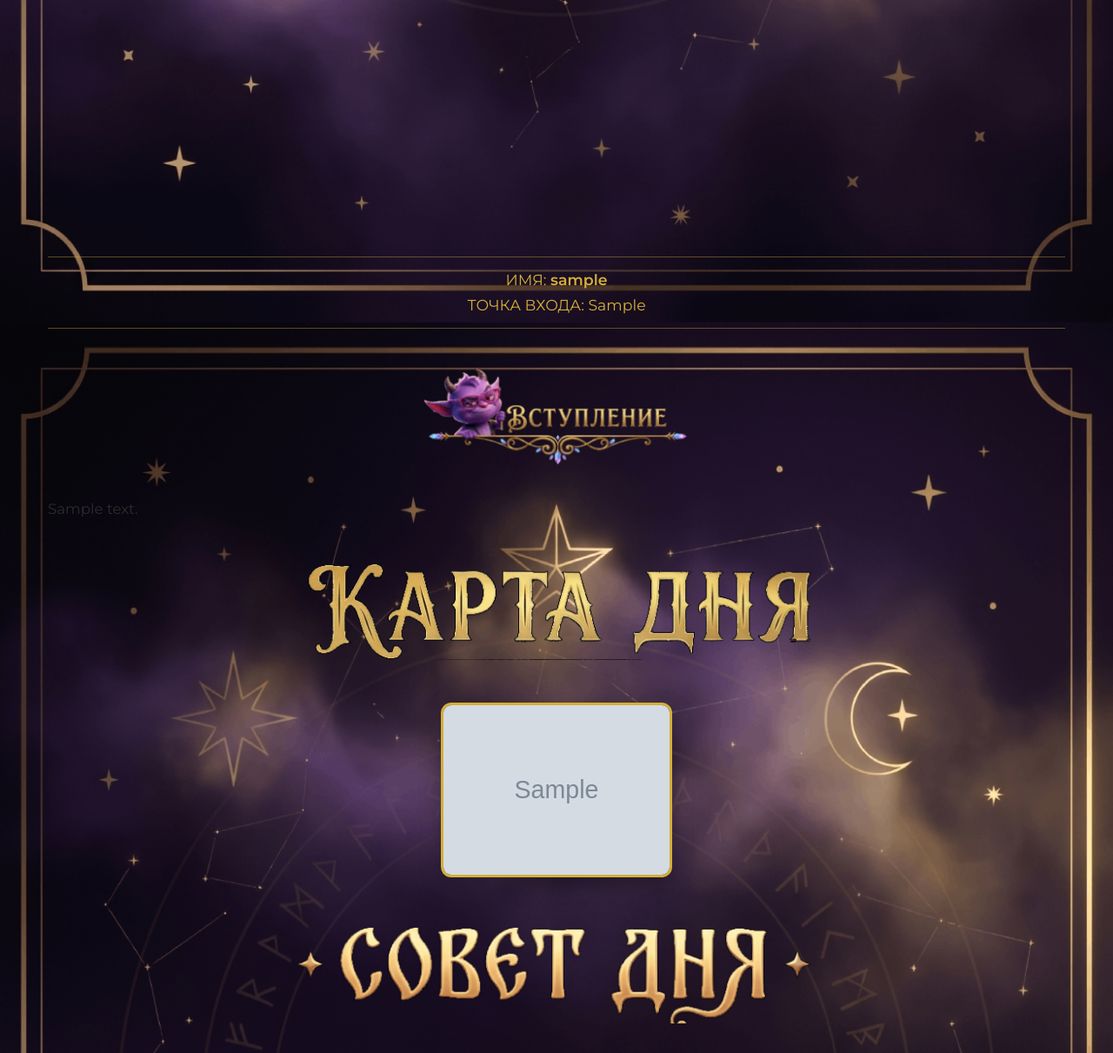
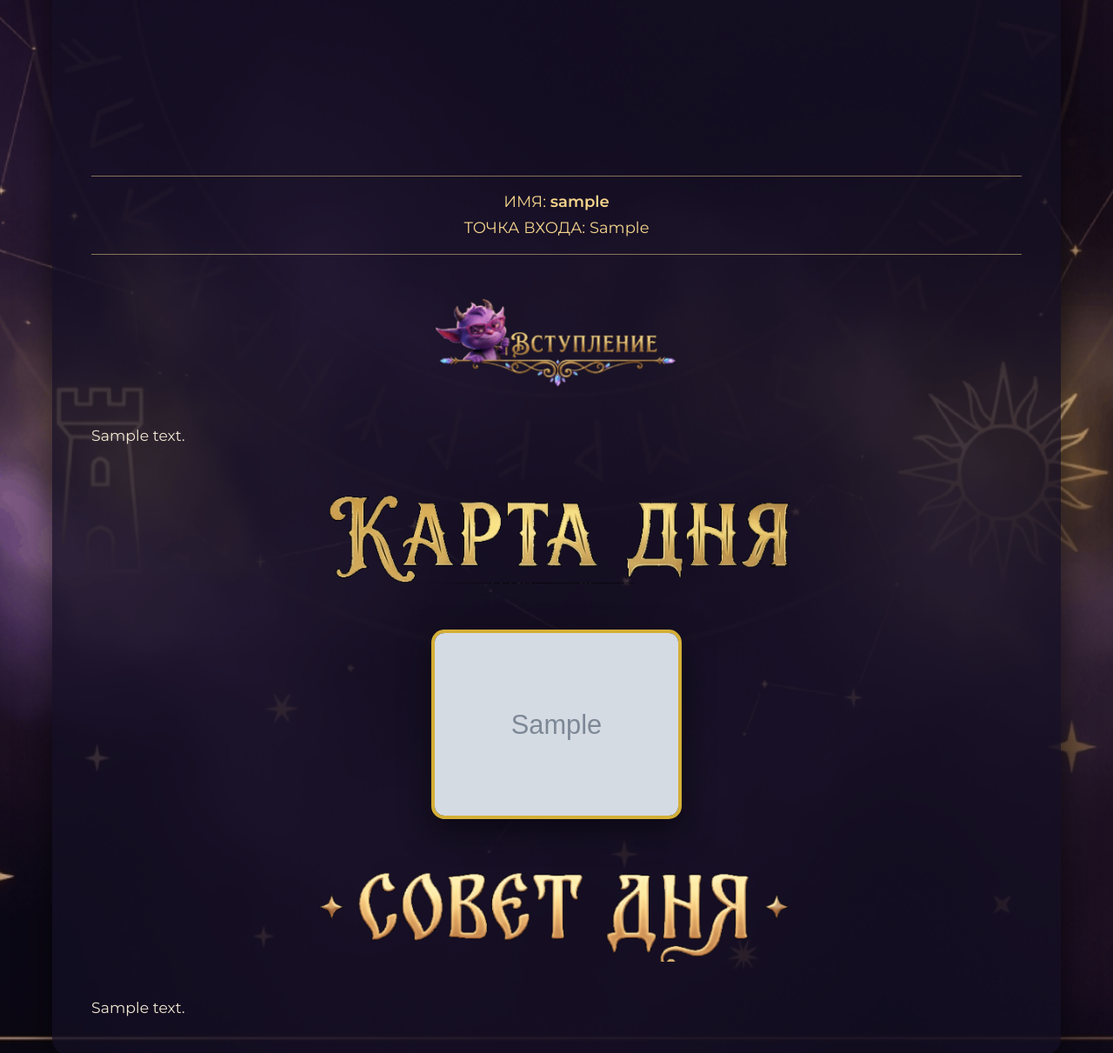
Before and after one commit to peexthree/VKbot, a Python web app: template templates/report.html in a window 1280 px wide. Shown: the part 1440-2651 px from the top of the page at 87% size. Run offline with Jinja, Linux system fonts and the light colour scheme; the template is opened without the code that fills it: most values are stand-ins (such as "Sample title", 1, 10 or a date in 2020); grey boxes marked "Sample" are stand-in pictures.

Commit message:
Update report.html

```diff
--- a/templates/report.html
+++ b/templates/report.html
@@ -14,17 +14,25 @@
             margin: 0;
             padding: 0;
             font-family: 'Montserrat', sans-serif;
-            line-height: 1.65;
-            color: #2c2c2c;
-            background: url('cards/uslugi/pdf_background_final.png') no-repeat center center fixed;
+            line-height: 1.7;
+            color: #f0e6d2;
+            background: url('cards/uslugi/pdf_background_final.png') no-repeat center center;
             background-size: cover;
         }
 
         .container {
-            max-width: 100%;
-            padding: 45px 55px 60px 55px;
+            padding: 45px 60px 70px 60px;
             min-height: 100vh;
             box-sizing: border-box;
+            position: relative;
+        }
+
+        /* Полупрозрачный overlay для читаемости текста */
+        .content-wrapper {
+            background: rgba(20, 15, 35, 0.78);
+            border-radius: 18px;
+            padding: 40px 45px;
+            box-shadow: 0 10px 40px rgba(0, 0, 0, 0.6);
         }
 
         /* Шапка */
@@ -35,14 +43,12 @@
         .header img {
             max-width: 100%;
             height: auto;
-            display: block;
-            margin: 0 auto;
         }
 
         /* Разделители */
         .section-divider {
             text-align: center;
-            margin: 45px 0 25px 0;
+            margin: 50px 0 30px 0;
         }
         .section-divider img {
             max-width: 100%;
@@ -51,55 +57,56 @@
 
         h1, h2 {
             font-family: 'Cinzel', serif;
-            color: #d4af37;
+            color: #f4d48c;
             text-align: center;
             text-transform: uppercase;
-            letter-spacing: 3px;
-            margin: 0 0 20px 0;
+            letter-spacing: 4px;
+            margin: 0 0 25px 0;
         }
 
         .user-info {
             text-align: center;
-            font-size: 13pt;
-            color: #d4af37;
-            margin: 25px 0 40px 0;
-            padding: 12px 0;
-            border-top: 1px solid rgba(212, 175, 55, 0.4);
-            border-bottom: 1px solid rgba(212, 175, 55, 0.4);
+            font-size: 13.5pt;
+            color: #f4d48c;
+            margin: 25px 0 45px 0;
+            padding: 14px 0;
+            border-top: 1px solid rgba(244, 212, 140, 0.5);
+            border-bottom: 1px solid rgba(244, 212, 140, 0.5);
         }
 
         .content {
-            font-size: 12.5pt;
+            font-size: 13pt;
             text-align: justify;
             hyphens: auto;
         }
 
         .card-container {
             text-align: center;
-            margin: 40px 0;
+            margin: 45px 0;
         }
         .card-image {
-            max-width: 260px;
-            border: 3px solid #d4af37;
-            border-radius: 12px;
-            box-shadow: 0 8px 25px rgba(0, 0, 0, 0.3);
+            max-width: 280px;
+            border: 4px solid #d4af37;
+            border-radius: 15px;
+            box-shadow: 0 12px 35px rgba(0, 0, 0, 0.5);
         }
 
         .highlight {
-            color: #d4af37;
+            color: #f4d48c;
             font-weight: 600;
         }
     </style>
 </head>
 <body>
     <div class="container">
+        <div class="content-wrapper">
 
             <!-- ШАПКА -->
             <div class="header">
                 <img src="cards/uslugi/head2.png" alt="Персональный разбор">
             </div>
 
-        <!-- Информация о пользователе -->
+            <!-- Инфо пользователя -->
             <div class="user-info">
                 ИМЯ: <span class="highlight">{{ user_name }}</span><br>
                 ТОЧКА ВХОДА: {{ birth_info }}
@@ -132,5 +139,6 @@
             </div>
 
         </div>
+    </div>
 </body>
 </html>
```
Lines whose indentation alone changed are shown as unchanged.
